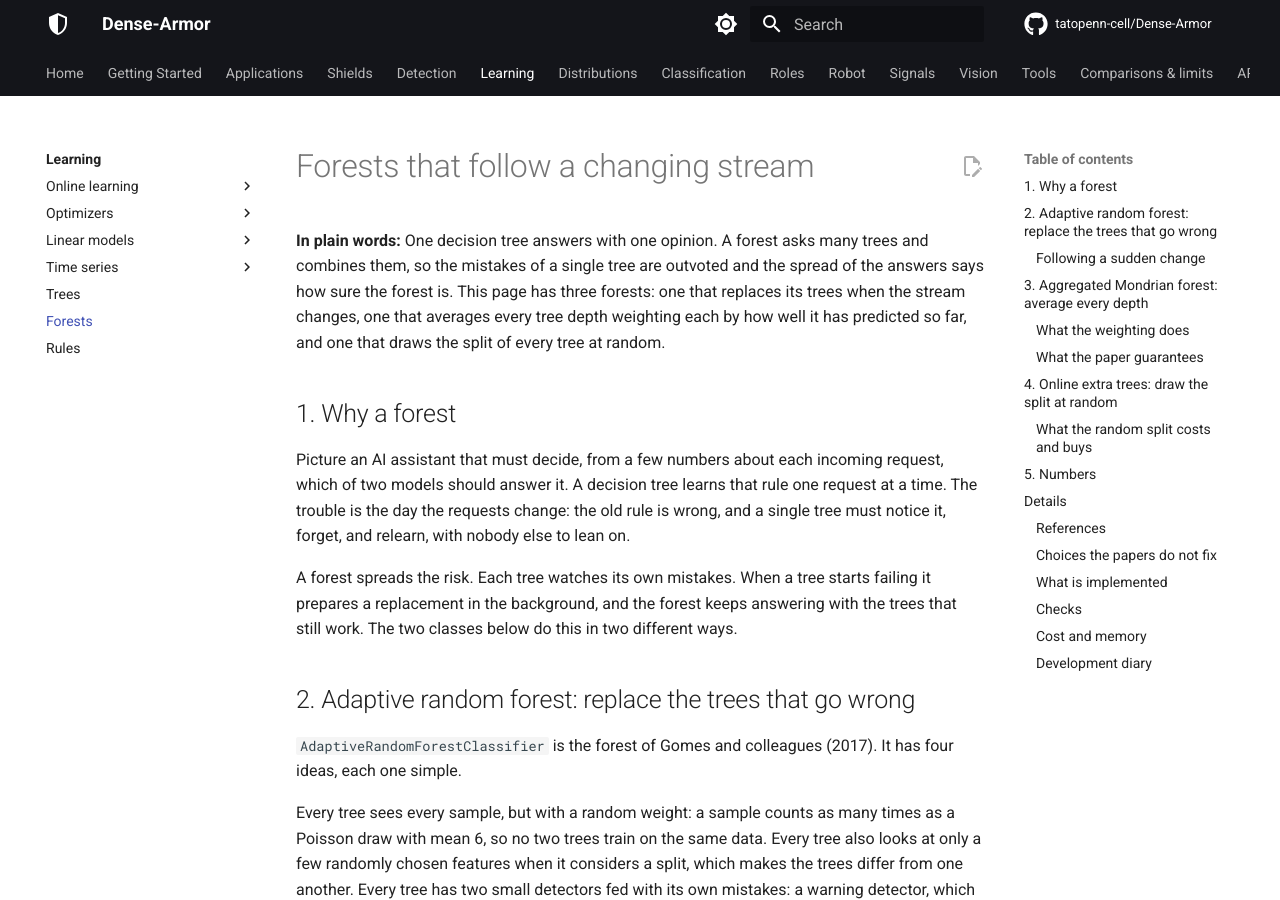
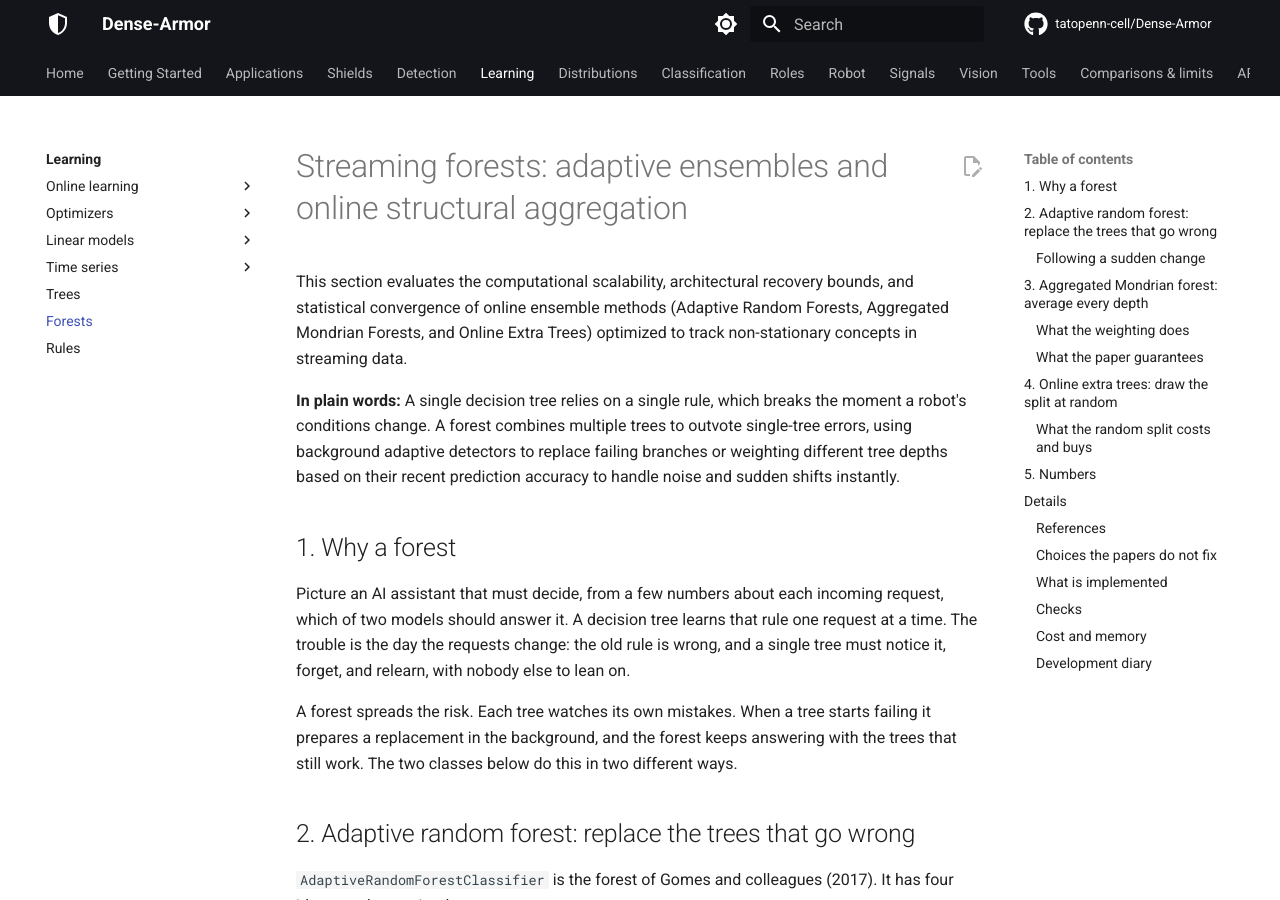
Before and after one commit to tatopenn-cell/Dense-Armor, an MkDocs documentation site: the page built from docs/forest/index.md, in a window 1280 px wide and 900 px high. Built offline with MkDocs 1.6.1 and Material for MkDocs 9.7.7, drawn with Linux system fonts in a browser that asks for light colours; comment, search, counter and statistics services are not loaded.

Commit message:
Revise streaming forests section for clarity and detail
Updated the section on streaming forests to include details on adaptive ensembles and online structural aggregation, emphasizing their scalability and ability to handle non-stationary concepts.

```diff
--- a/docs/forest/index.md
+++ b/docs/forest/index.md
@@ -1,6 +1,9 @@
-# Forests that follow a changing stream
+# Streaming forests: adaptive ensembles and online structural aggregation
 
-**In plain words:** One decision tree answers with one opinion. A forest asks many trees and combines them, so the mistakes of a single tree are outvoted and the spread of the answers says how sure the forest is. This page has three forests: one that replaces its trees when the stream changes, one that averages every tree depth weighting each by how well it has predicted so far, and one that draws the split of every tree at random.
+This section evaluates the computational scalability, architectural recovery bounds, and statistical convergence of online ensemble methods (Adaptive Random Forests, Aggregated Mondrian Forests, and Online Extra Trees) optimized to track non-stationary concepts in streaming data.
+
+**In plain words:** A single decision tree relies on a single rule, which breaks the moment a robot's conditions change. A forest combines multiple trees to outvote single-tree errors, using background adaptive detectors to replace failing branches or weighting different tree depths based on their recent prediction accuracy to handle noise and sudden shifts instantly.
+
 
 ## 1. Why a forest
 
```
